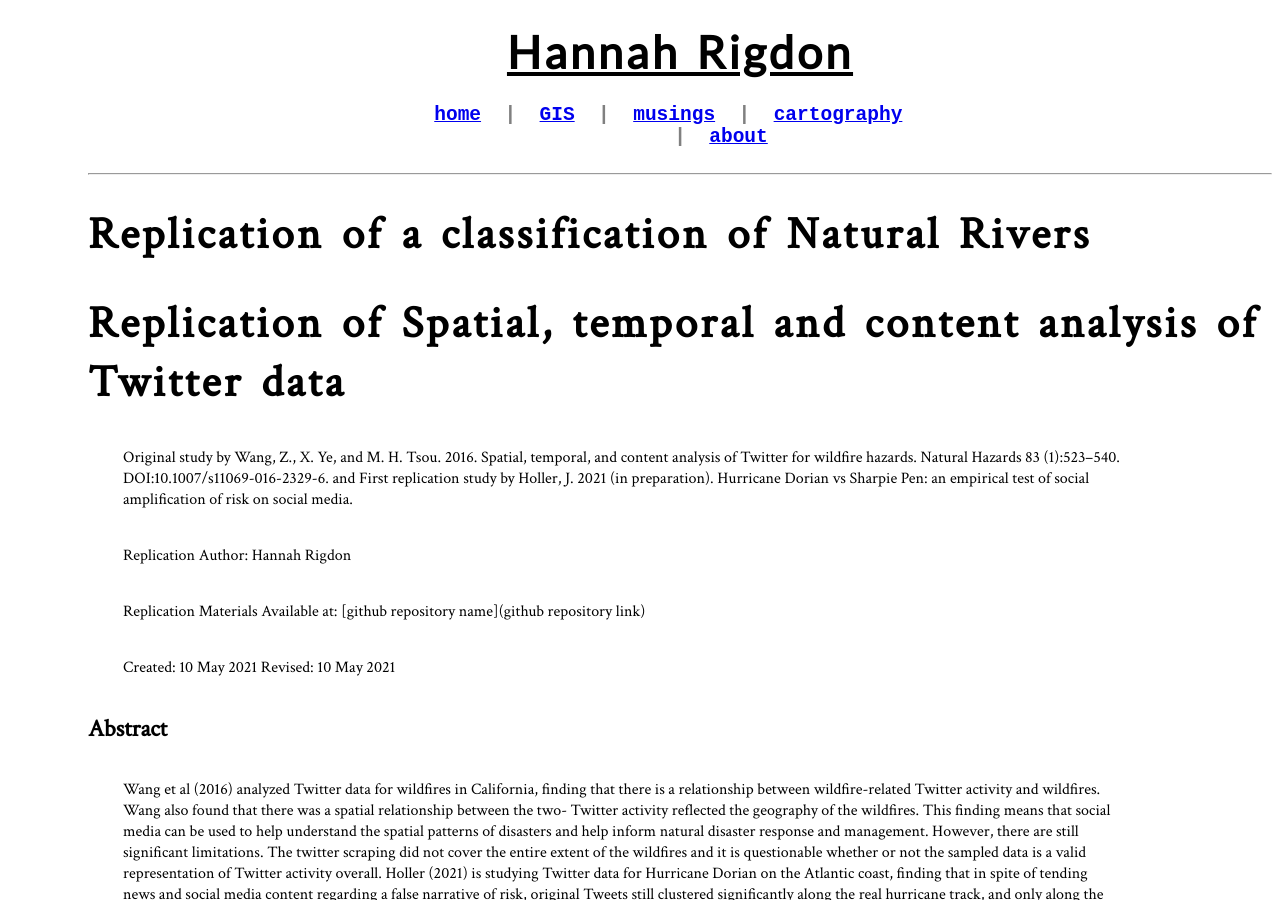
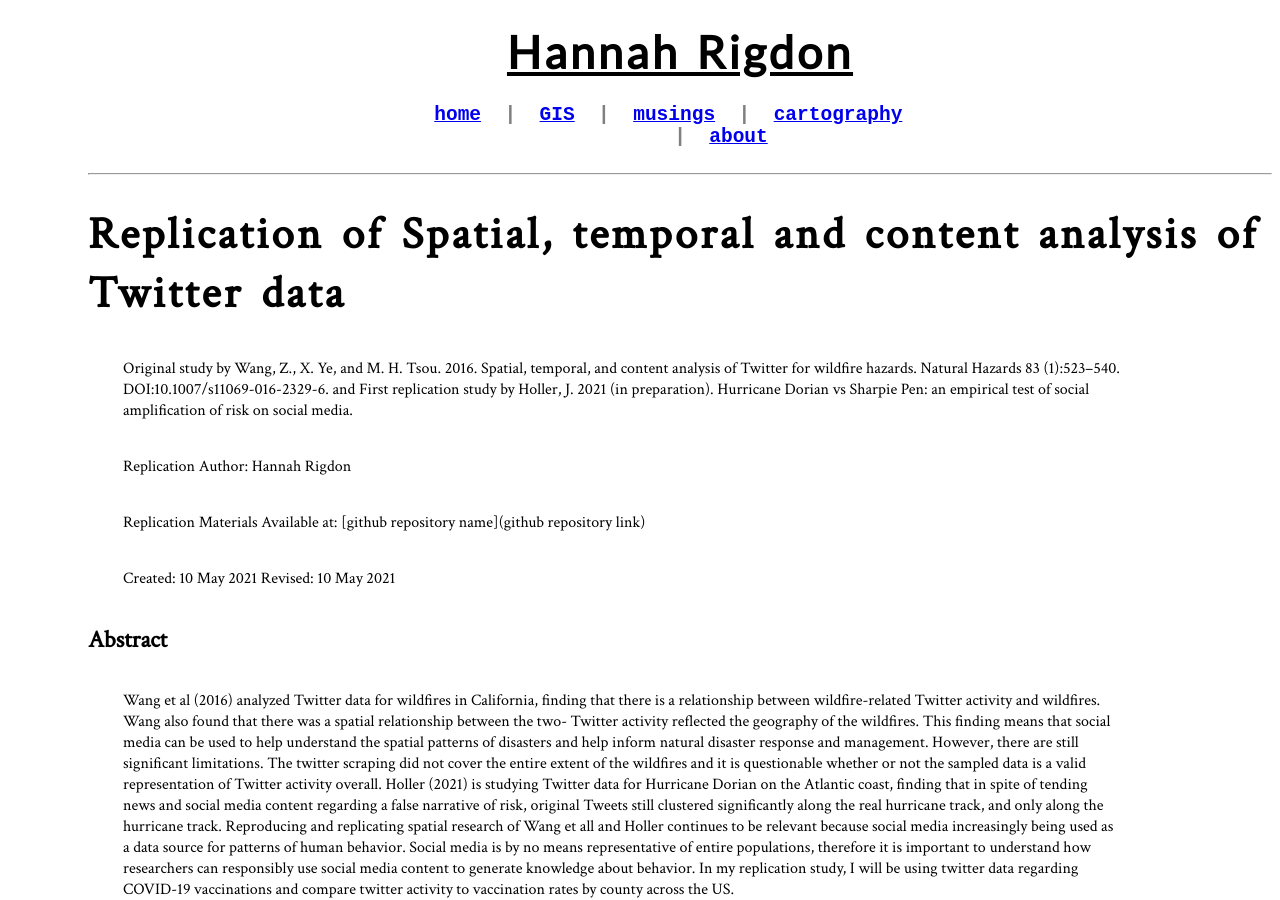
Before and after one commit to hrigdon98/hrigdon98.github.io, a Jekyll site: the page dorian/report.html, which Jekyll copies as it is, in a window 1280 px wide and 900 px high. Built offline with Jekyll 4.4.1, drawn with Linux system fonts in a browser that asks for light colours; nearby versions of some CDN libraries.

Commit message:
Update report.html

```diff
--- a/dorian/report.html
+++ b/dorian/report.html
@@ -27,12 +27,6 @@
     </section>
 
       <hr>
-
-
-      <h1 style="text-align:left"> Replication of a classification of Natural Rivers </h1>
-
-
-
 
 
 <h1 style="text-align:left">Replication of Spatial, temporal and content analysis of Twitter data</h1>
```
